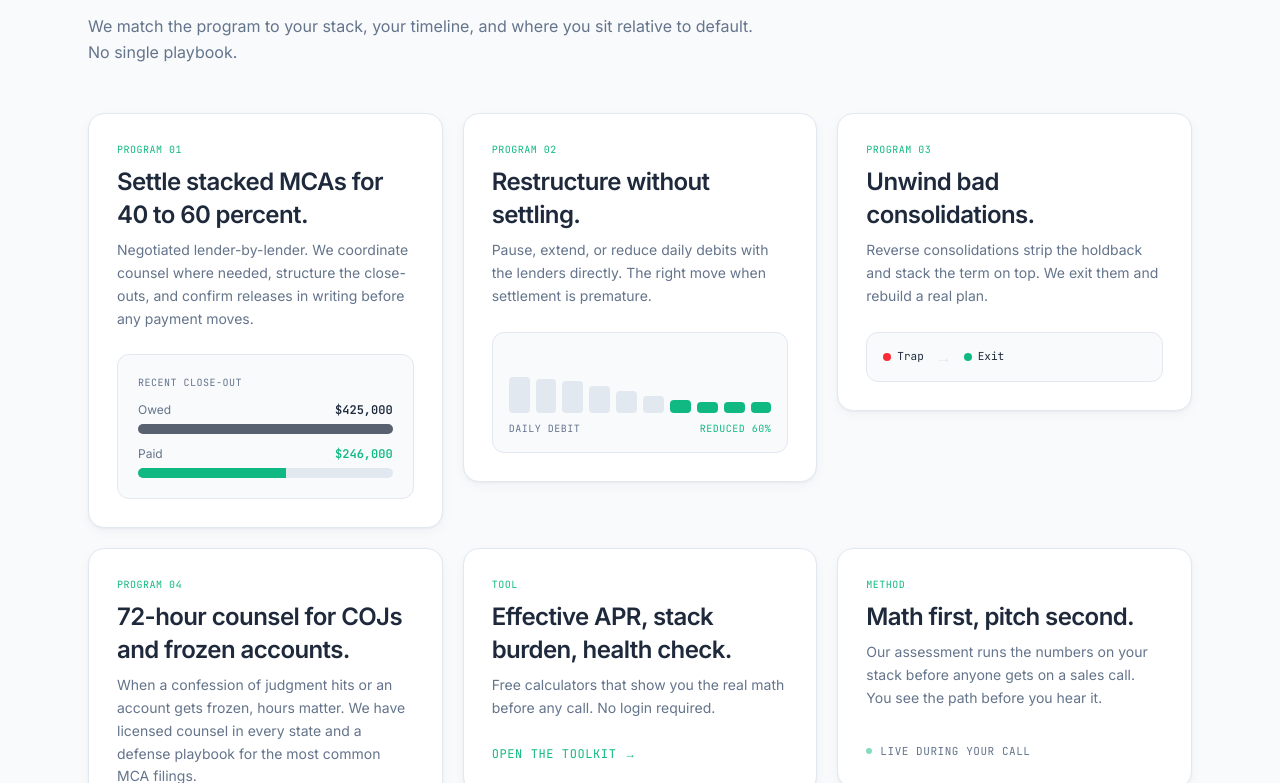
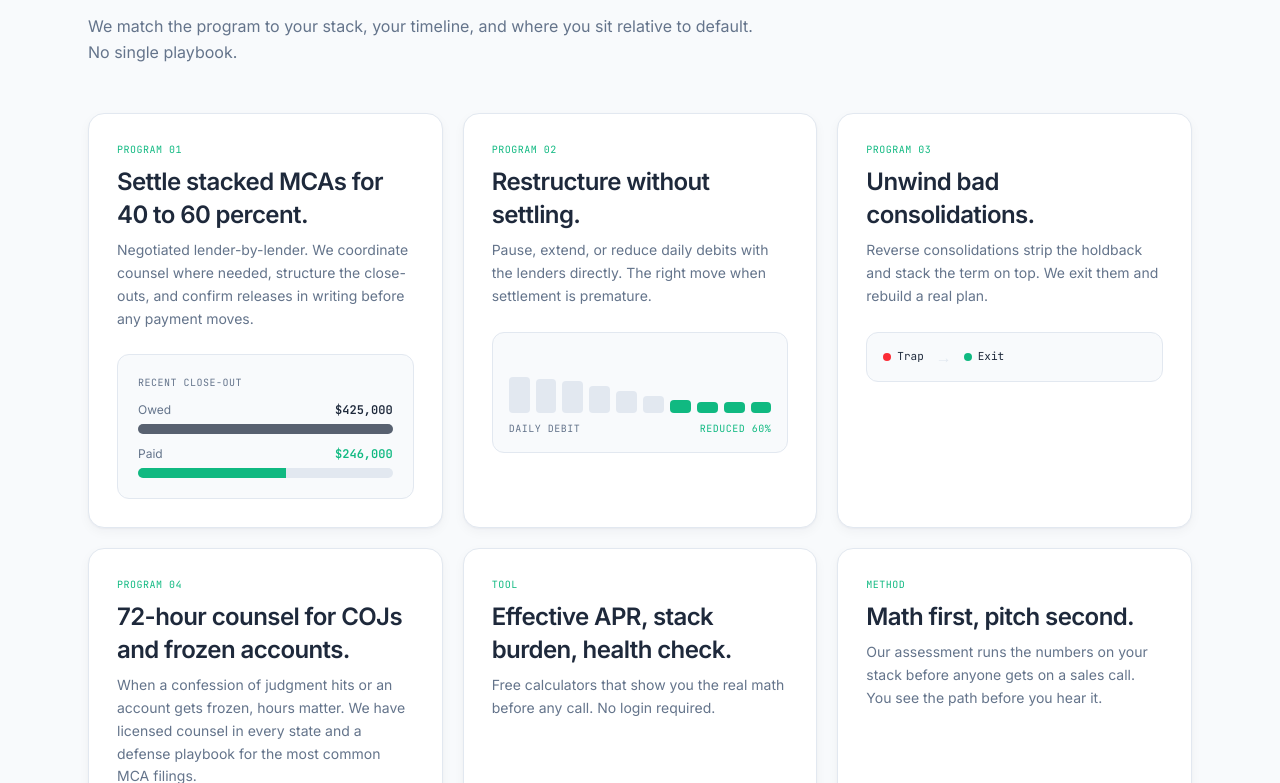
Before and after one commit to barcoastal/Terrodebt.com, a Next.js app: page / in a window 1280 px wide. Shown: the part 1277-2060 px from the top of the page. Built offline with nearby package versions, Linux system fonts and the light colour scheme; no server answers; the database is empty.

Commit message:
fix: equalize bento cells - uniform 3x2 grid, no col-spans, auto-rows-fr + h-full so all cells share size

```diff
--- a/components/site/FeatureBento.tsx
+++ b/components/site/FeatureBento.tsx
@@ -13,10 +13,10 @@ export function FeatureBento() {
           </div>
         </Reveal>
 
-        <div className="mt-12 grid grid-cols-1 md:grid-cols-3 gap-5">
-          {/* Cell 1: Settlement (wide) */}
-          <Reveal delay={0.05}>
-            <BentoCell className="md:col-span-2 min-h-[280px]">
+        <div className="mt-12 grid grid-cols-1 md:grid-cols-3 gap-5 auto-rows-fr">
+          {/* Cell 1: Settlement */}
+          <Reveal delay={0.05} className="h-full">
+            <BentoCell>
               <Eyebrow>Program 01</Eyebrow>
               <CellTitle>Settle stacked MCAs for 40 to 60 percent.</CellTitle>
               <CellBody>Negotiated lender-by-lender. We coordinate counsel where needed, structure the close-outs, and confirm releases in writing before any payment moves.</CellBody>
@@ -47,8 +47,8 @@ export function FeatureBento() {
           </Reveal>
 
           {/* Cell 2: Restructure */}
-          <Reveal delay={0.1}>
-            <BentoCell className="min-h-[280px]">
+          <Reveal delay={0.1} className="h-full">
+            <BentoCell>
               <Eyebrow>Program 02</Eyebrow>
               <CellTitle>Restructure without settling.</CellTitle>
               <CellBody>Pause, extend, or reduce daily debits with the lenders directly. The right move when settlement is premature.</CellBody>
@@ -67,8 +67,8 @@ export function FeatureBento() {
           </Reveal>
 
           {/* Cell 3: Reverse consolidation defense */}
-          <Reveal delay={0.15}>
-            <BentoCell className="min-h-[260px]">
+          <Reveal delay={0.15} className="h-full">
+            <BentoCell>
               <Eyebrow>Program 03</Eyebrow>
               <CellTitle>Unwind bad consolidations.</CellTitle>
               <CellBody>Reverse consolidations strip the holdback and stack the term on top. We exit them and rebuild a real plan.</CellBody>
@@ -86,9 +86,9 @@ export function FeatureBento() {
             </BentoCell>
           </Reveal>
 
-          {/* Cell 4: Legal defense (wide) */}
-          <Reveal delay={0.2}>
-            <BentoCell className="md:col-span-2 min-h-[260px]">
+          {/* Cell 4: Legal defense */}
+          <Reveal delay={0.2} className="h-full">
+            <BentoCell>
               <Eyebrow>Program 04</Eyebrow>
               <CellTitle>72-hour counsel for COJs and frozen accounts.</CellTitle>
               <CellBody>When a confession of judgment hits or an account gets frozen, hours matter. We have licensed counsel in every state and a defense playbook for the most common MCA filings.</CellBody>
@@ -101,8 +101,8 @@ export function FeatureBento() {
           </Reveal>
 
           {/* Cell 5: Free calculators */}
-          <Reveal delay={0.25}>
-            <BentoCell className="min-h-[240px]">
+          <Reveal delay={0.25} className="h-full">
+            <BentoCell>
               <Eyebrow>Tool</Eyebrow>
               <CellTitle>Effective APR, stack burden, health check.</CellTitle>
               <CellBody>Free calculators that show you the real math before any call. No login required.</CellBody>
@@ -115,8 +115,8 @@ export function FeatureBento() {
           </Reveal>
 
           {/* Cell 6: AI-augmented assessment */}
-          <Reveal delay={0.3}>
-            <BentoCell className="min-h-[240px]">
+          <Reveal delay={0.3} className="h-full">
+            <BentoCell>
               <Eyebrow>Method</Eyebrow>
               <CellTitle>Math first, pitch second.</CellTitle>
               <CellBody>Our assessment runs the numbers on your stack before anyone gets on a sales call. You see the path before you hear it.</CellBody>
@@ -134,7 +134,7 @@ export function FeatureBento() {
 
 function BentoCell({ children, className = "" }: { children: React.ReactNode; className?: string }) {
   return (
-    <div className={`surface-card p-6 md:p-7 flex flex-col transition hover:-translate-y-0.5 hover:shadow-[var(--shadow-elevated)] ${className}`}>
+    <div className={`surface-card p-6 md:p-7 flex flex-col h-full transition hover:-translate-y-0.5 hover:shadow-[var(--shadow-elevated)] ${className}`}>
       {children}
     </div>
   );
--- a/components/site/Reveal.tsx
+++ b/components/site/Reveal.tsx
@@ -1,13 +1,14 @@
 "use client";
 import { motion } from "motion/react";
 
-export function Reveal({ children, delay = 0 }: { children: React.ReactNode; delay?: number }) {
+export function Reveal({ children, delay = 0, className = "" }: { children: React.ReactNode; delay?: number; className?: string }) {
   return (
     <motion.div
       initial={{ opacity: 0, y: 24 }}
       whileInView={{ opacity: 1, y: 0 }}
       viewport={{ once: true, margin: "-80px" }}
       transition={{ duration: 0.6, ease: [0.16, 1, 0.3, 1], delay }}
+      className={className}
     >
       {children}
     </motion.div>
```
